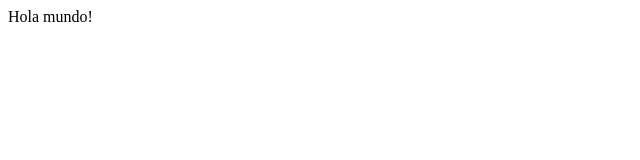
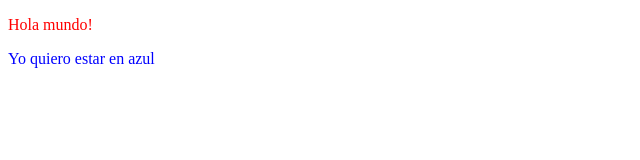
Before and after one commit to giancorn/Prueba1, a plain HTML site: page index.html in a window 1280 px wide. Shown: the whole page, without its empty margins (0-640 px from the left). Drawn offline with Linux system fonts and the light colour scheme.

Commit message:
nuevo archivo css y cambio de color de fuentes

```diff
--- /dev/null
+++ b/estilos.css
@@ -0,0 +1,7 @@
+p{
+	color: red;
+}
+
+.azul{
+	color: blue;
+}
--- a/index.html
+++ b/index.html
@@ -2,8 +2,10 @@
 <html>
 <head>
 	<title>Document</title>
+	<link rel="stylesheet" type="text/css" href="estilos.css">
 </head>
 <body>
-Hola mundo!
+	<p>Hola mundo!</p>
+	<p class="azul">Yo quiero estar en azul</p>
 </body>
 </html>
```
